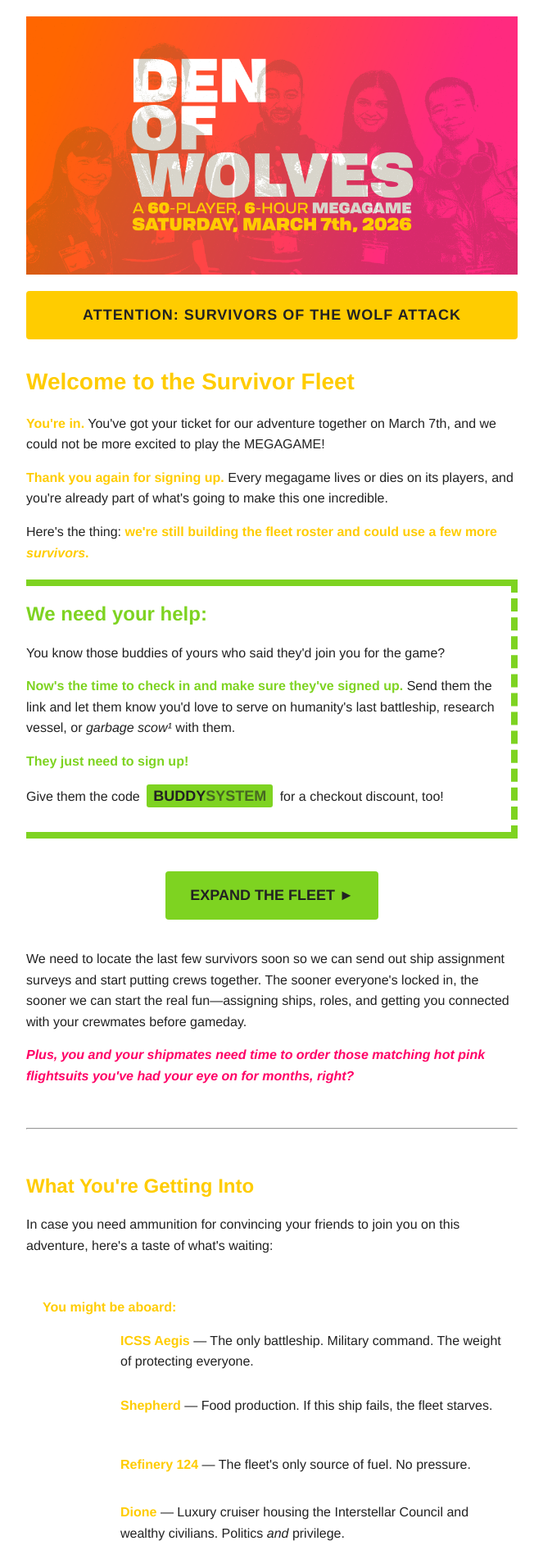
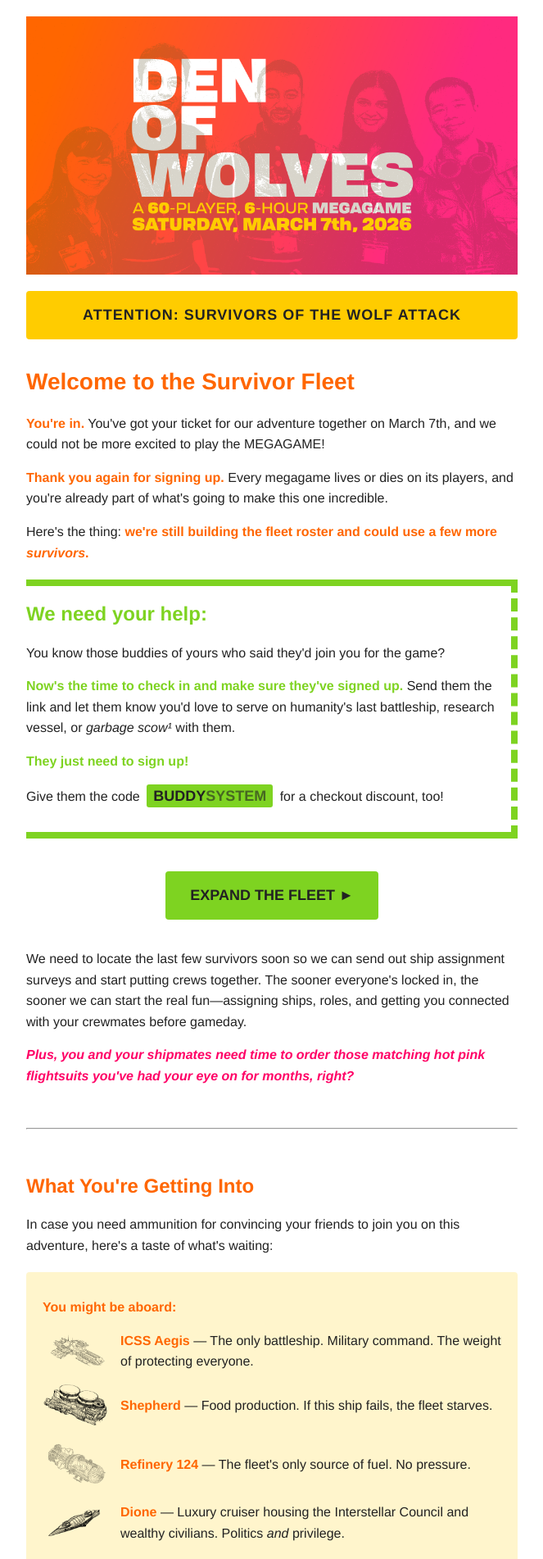
Before and after one commit to jedlimke/prairiefiregaming.com, a Jekyll site: the page email-template-dow-2026-4.html, which Jekyll copies as it is, in a window 1280 px wide. Shown: the top 1902 px of the page at 82% size, without its empty margins (308-971 px from the left). Built offline with Jekyll 4.4.1, drawn with Linux system fonts in a browser that asks for light colours.

```diff
--- a/email-template-dow-2026-4.html
+++ b/email-template-dow-2026-4.html
@@ -15,7 +15,7 @@
             background-color: #fff;
         }
         a {
-            color: #FFCC00;
+            color: #FF6600;
             text-decoration: underline;
             font-weight: bold;
         }
@@ -46,12 +46,12 @@
         h1 {
             font-size: 28px;
             margin: 20px 0 10px 0;
-            color: #FFCC00;
+            color: #FF6600;
         }
         h2 {
             font-size: 24px;
             margin: 25px 0 10px 0;
-            color: #FFCC00;
+            color: #FF6600;
         }
         .event-meta {
             font-size: 14px;
@@ -81,7 +81,7 @@
             margin: 20px 0;
         }
         .ship-list {
-            background-color: #FFFFFF11;
+            background-color: #FFCC0033;
             padding: 15px 20px;
             border-radius: 4px;
             margin: 20px 0;
@@ -120,7 +120,7 @@
         .footer {
             margin-top: 40px;
             padding-top: 20px;
-            border-top: 1px solid #FFFFFF22;
+            border-top: 1px solid #22222222;
             font-size: 14px;
             color: #999;
             text-align: center;
@@ -140,7 +140,7 @@
             margin: 15px 0;
         }
         strong {
-            color: #FFCC00;
+            color: #FF6600;
         }
 		.highlight strong {
 			color: #7ED321;
@@ -191,35 +191,35 @@
         <p><strong>You might be aboard:</strong></p>
 
         <div class="ship-item">
-            <img src="https://prairiefiregaming.com/assets/megagames/dow--ship--aegis.png" alt="ICSS Aegis">
+            <img src="https://prairiefiregaming.com/assets/megagames/dow--ship--aegis--black.png" alt="ICSS Aegis">
             <div class="ship-item-text">
                 <strong>ICSS Aegis</strong> — The only battleship. Military command. The weight of protecting everyone.
             </div>
         </div>
 
         <div class="ship-item">
-            <img src="https://prairiefiregaming.com/assets/megagames/dow--ship--shepherd.png" alt="Shepherd">
+            <img src="https://prairiefiregaming.com/assets/megagames/dow--ship--shepherd--black.png" alt="Shepherd">
             <div class="ship-item-text">
                 <strong>Shepherd</strong> — Food production. If this ship fails, the fleet starves.
             </div>
         </div>
 
         <div class="ship-item">
-            <img src="https://prairiefiregaming.com/assets/megagames/dow--ship--refinery-124.png" alt="Refinery 124">
+            <img src="https://prairiefiregaming.com/assets/megagames/dow--ship--refinery-124--black.png" alt="Refinery 124">
             <div class="ship-item-text">
                 <strong>Refinery 124</strong> — The fleet's only source of fuel. No pressure.
             </div>
         </div>
 
         <div class="ship-item">
-            <img src="https://prairiefiregaming.com/assets/megagames/dow--ship--dione.png" alt="Dione">
+            <img src="https://prairiefiregaming.com/assets/megagames/dow--ship--dione--black.png" alt="Dione">
             <div class="ship-item-text">
                 <strong>Dione</strong> — Luxury cruiser housing the Interstellar Council and wealthy civilians. Politics <em>and</em> privilege.
             </div>
         </div>
 
         <div class="ship-item">
-            <img src="https://prairiefiregaming.com/assets/megagames/dow--ship--vulcan.png" alt="Vulcan">
+            <img src="https://prairiefiregaming.com/assets/megagames/dow--ship--vulcan--black.png" alt="Vulcan">
             <div class="ship-item-text">
                 <strong>Vulcan</strong> — Prison transport with weapon batteries. Controversial. Proven.
             </div>
@@ -283,7 +283,7 @@
 
         <p>You're receiving this email because you purchased a ticket to Den of Wolves: Infinite Domain.</p>
         <p>March 7th, 2026 • West Acres • Fargo, ND</p>
-        <a href="https://prairiefiregaming.com"><img src="https://prairiefiregaming.com/assets/prairiefiregaming-white.png" alt="Prairie Fire Gaming"></a>
+        <a href="https://prairiefiregaming.com"><img src="https://prairiefiregaming.com/assets/prairiefiregaming.png" alt="Prairie Fire Gaming"></a>
     </div>
 </body>
 </html>
```
